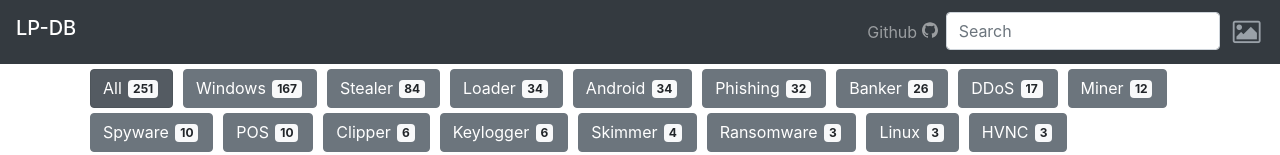
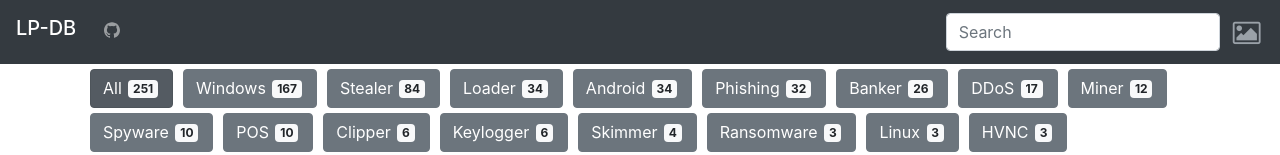
Before and after one commit to lp-db/lp-db, a Vue app: page / in a window 1280 px wide. Shown: the top 155 px of the page. Built offline with nearby package versions, Linux system fonts and the light colour scheme.

Commit message:
move github icon to the left

```diff
--- a/src/App.vue
+++ b/src/App.vue
@@ -2,17 +2,7 @@
     <div id="app">
         <nav class="navbar navbar-expand-lg navbar-dark bg-dark">
             <h1 class="navbar-brand" href>LP-DB</h1>
-            <button
-                class="navbar-toggler navbar-toggler-right"
-                type="button"
-                data-toggle="collapse"
-                data-target="#navb"
-                @click="collapseNavbar()"
-            >
-                <span class="navbar-toggler-icon"></span>
-            </button>
-            <div id="navb" class="collapse navbar-collapse" :class="{ show: navbarCollapsed }">
-                <ul class="navbar-nav ml-auto">
+            <ul class="navbar-nav mr-auto">
                 <li class="nav-item">
                     <a
                         class="nav-link pl-2 pr-1 mx-1 py-3 my-n2"
@@ -20,7 +10,7 @@
                         target="_blank"
                         rel="noopener"
                         aria-label="GitHub"
-                            >Github&nbsp;<svg
+                        ><svg
                             xmlns="http://www.w3.org/2000/svg"
                             class="navbar-nav-svg"
                             viewBox="0 0 512 499.36"
@@ -35,6 +25,18 @@
                             ></path></svg
                     ></a>
                 </li>
+            </ul>
+            <button
+                class="navbar-toggler navbar-toggler-right"
+                type="button"
+                data-toggle="collapse"
+                data-target="#navb"
+                @click="collapseNavbar()"
+            >
+                <span class="navbar-toggler-icon"></span>
+            </button>
+            <div id="navb" class="collapse navbar-collapse" :class="{ show: navbarCollapsed }">
+                <ul class="navbar-nav ml-auto">
                     <li class="nav-item search">
                         <input
                             class="form-control mr-sm-2"
```
Lines whose indentation alone changed are shown as unchanged.
